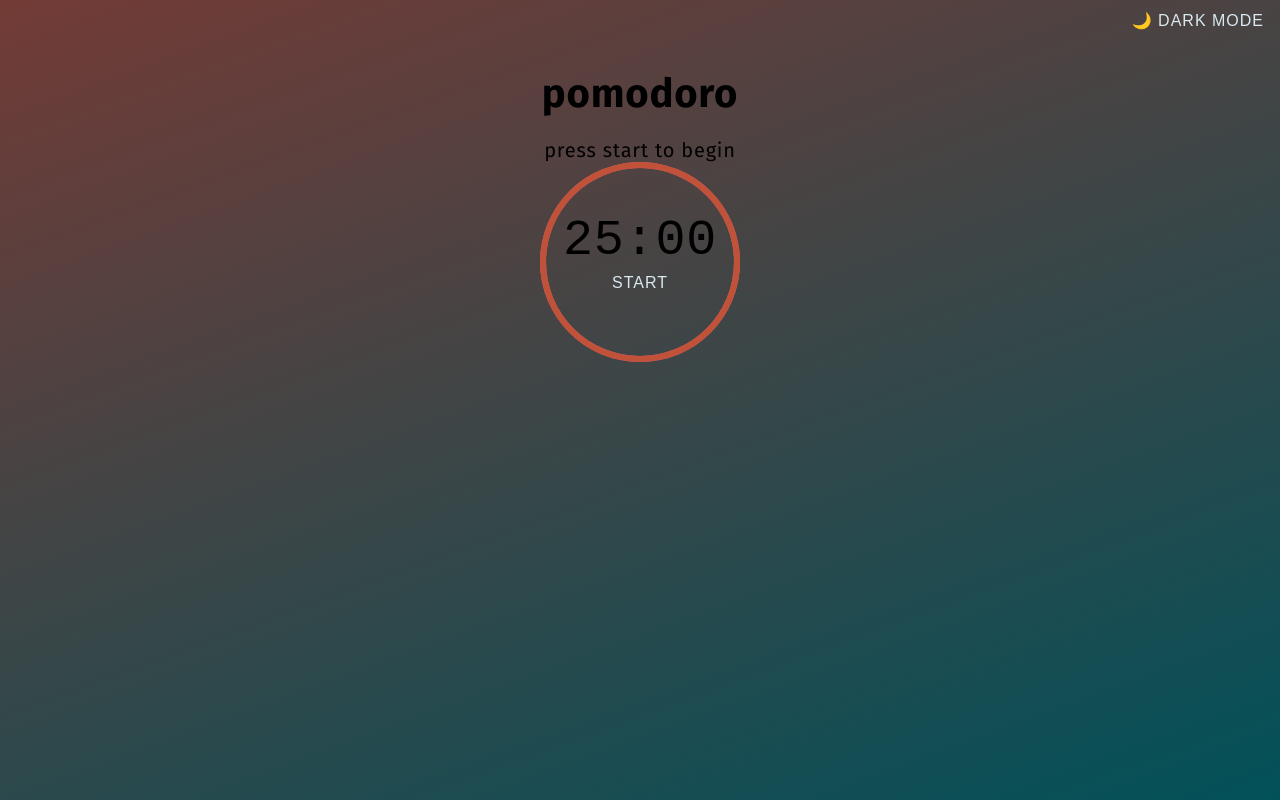
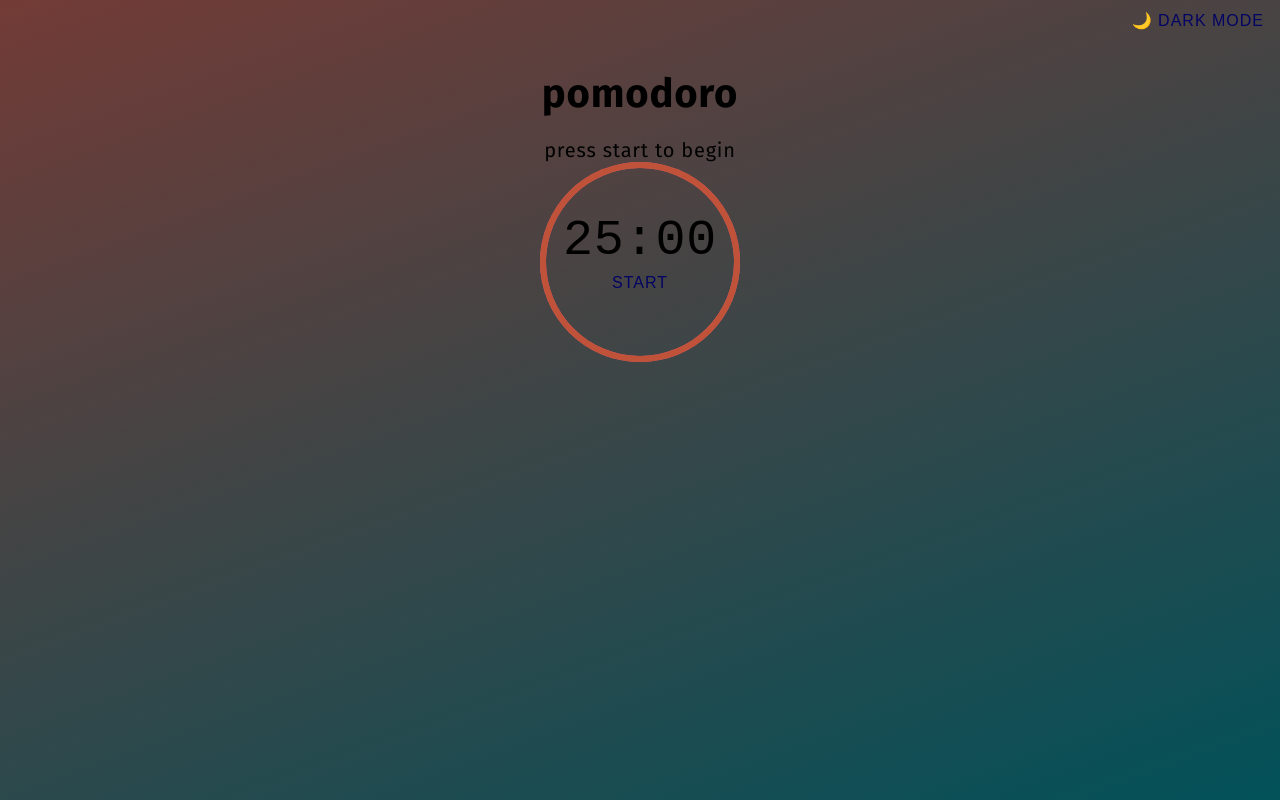
Before and after one commit to beata-teck/promodoro-app, a plain HTML site: page index.html in a window 1280 px wide. Drawn offline with Linux system fonts and the light colour scheme; a web font is replaced by a local one.

Commit message:
changing the color of start button

```diff
--- a/style.css
+++ b/style.css
@@ -122,7 +122,7 @@ button {
   border: none;
   background: none;
   outline: none;
-  color: #d8e9ef;
+  color: hsl(240, 94%, 20%);
 }
 
 button:hover {
```
